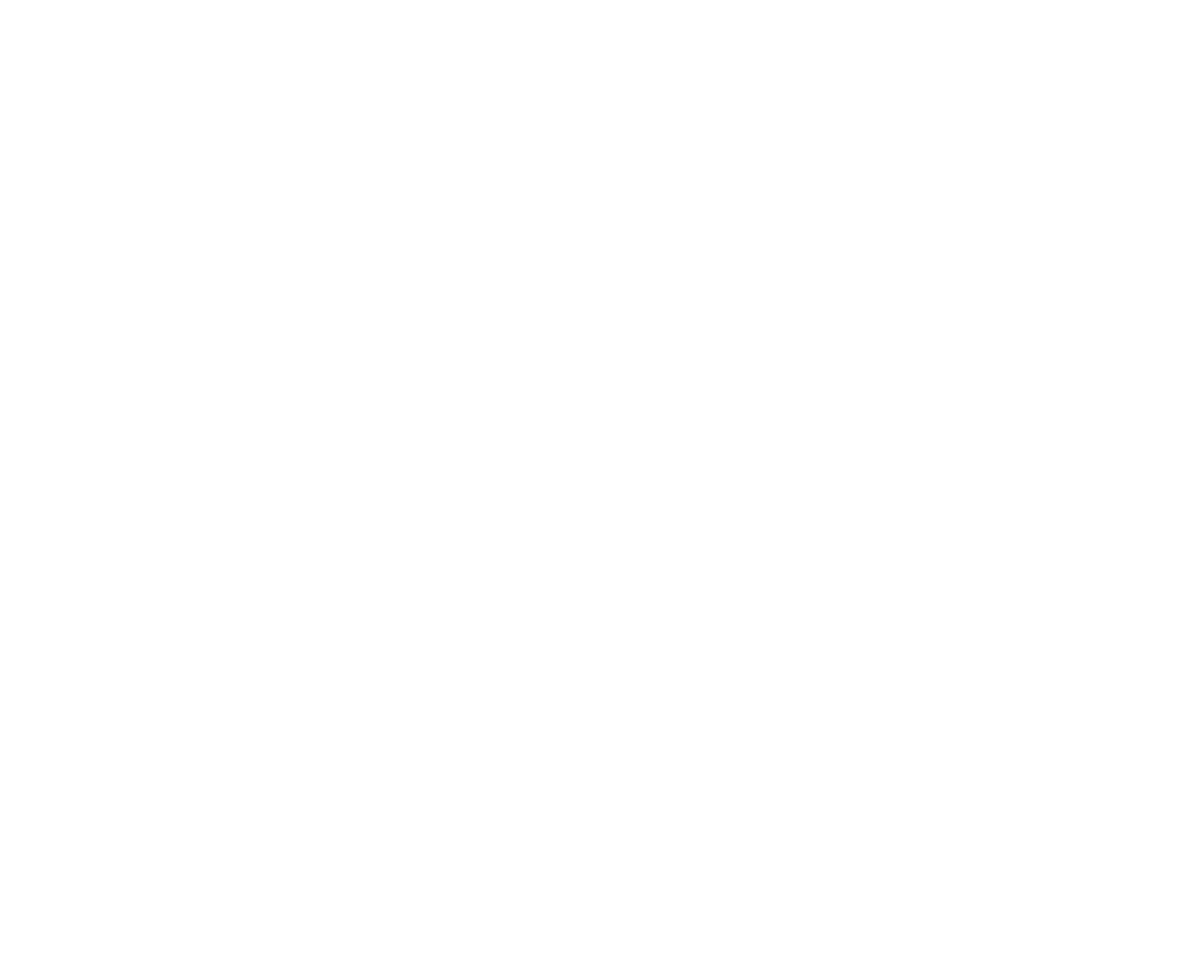
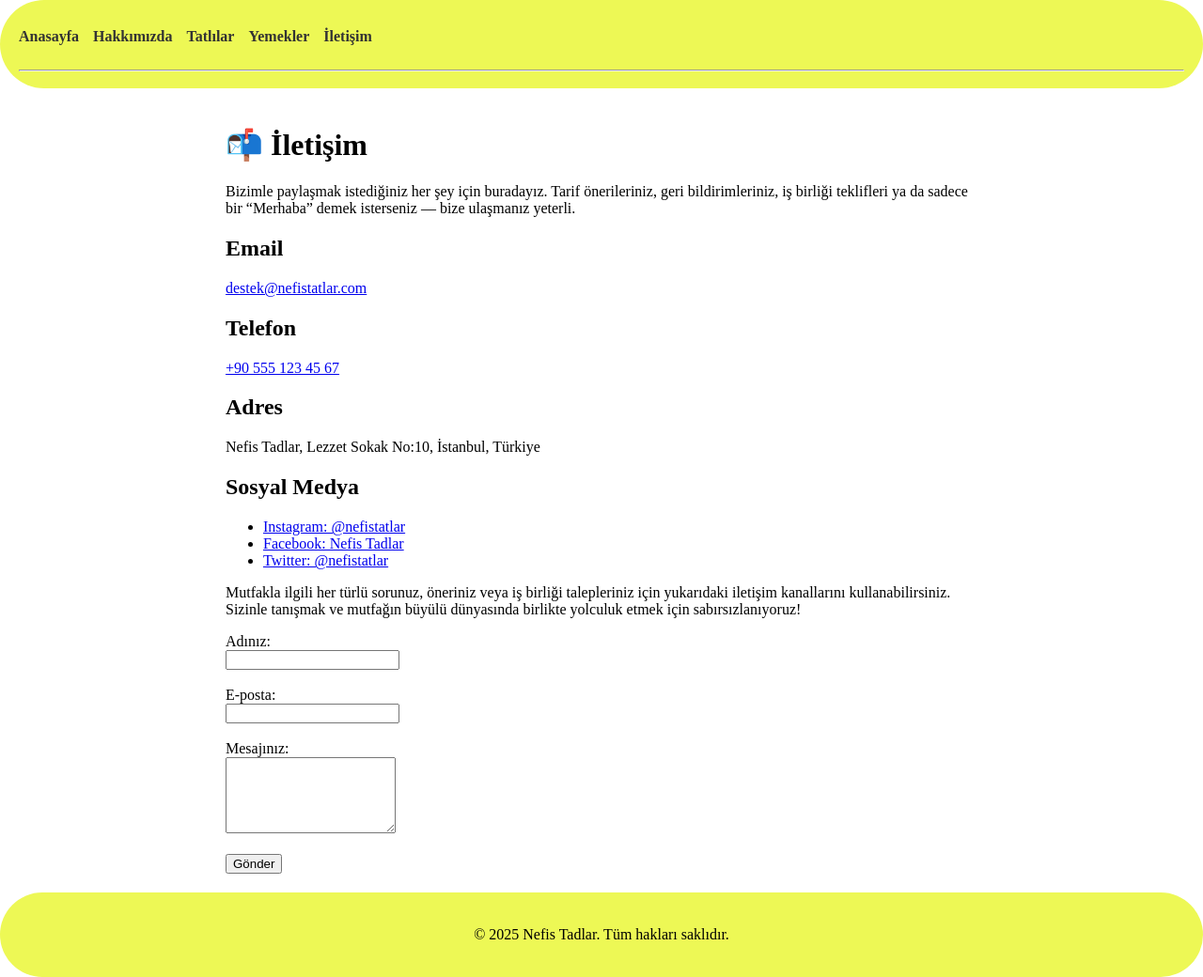
Before and after one commit to kocahalil/kodluyoruz-odev-03, a plain HTML site: page contact.html in a window 1280 px wide. Shown: the whole page at 94% size. Before the commit the page ends 800 px from the top, so only its background shows below. Drawn offline with Linux system fonts and the light colour scheme.

Commit message:
revani about contact sayfaları yapıldı

```diff
--- a/contact.html
+++ b/contact.html
@@ -0,0 +1,148 @@
+<!DOCTYPE html>
+<html lang="en">
+  <head>
+    <meta charset="UTF-8" />
+    <meta name="viewport" content="width=device-width, initial-scale=1.0" />
+    <title>Hakkımızda</title>
+    <style>
+      body {
+        height: 100%;
+        margin: 0;
+        padding: 0%;
+      }
+      .container {
+        display: flex;
+        flex-direction: column;
+        min-height: 100vh;
+      }
+      nav {
+        background-color: #edf855;
+        padding: 10px 20px;
+        size: 36px;
+        border-radius: 200px;
+      }
+
+      nav ul {
+        list-style-type: none;
+        margin: 0;
+        padding: 0;
+        padding-top: 20px;
+        display: flex;
+        gap: 15px;
+      }
+
+      nav ul li {
+        display: inline;
+      }
+
+      nav ul li a {
+        text-decoration: none;
+        color: #333;
+        font-weight: bold;
+      }
+
+      nav ul li a:hover {
+        color: #da2828;
+      }
+      main {
+        flex: 1;
+        padding: 20px;
+        max-width: 800px;
+        margin: auto;
+        min-height: 100vh;
+      }
+    </style>
+  </head>
+  <body>
+    <div class="container">
+      <!-- NAVBAR - START -->
+      <nav>
+        <ul>
+          <li><a href="index.html">Anasayfa</a></li>
+          <li>
+            <a href="about.html">Hakkımızda</a>
+          </li>
+          <li>
+            <a href="tatlı-tarifleri/tatlilar.html">Tatlılar</a>
+          </li>
+          <li>
+            <a href="tatlı-tarifleri/tatlilar.html">Yemekler</a>
+          </li>
+          <li>
+            <a href="contact.html">İletişim</a>
+          </li>
+        </ul>
+        <br />
+        <hr />
+      </nav>
+      <!-- NAVBAR - END -->
+
+      <!-- CONTENT - START -->
+      <main>
+        <h1>📬 İletişim</h1>
+        <p>
+          Bizimle paylaşmak istediğiniz her şey için buradayız. Tarif
+          önerileriniz, geri bildirimleriniz, iş birliği teklifleri ya da sadece
+          bir “Merhaba” demek isterseniz — bize ulaşmanız yeterli.
+        </p>
+        <h2>Email</h2>
+        <a href="meilto:destek@nefistatlar.com">destek@nefistatlar.com</a>
+        <h2>Telefon</h2>
+        <a href="tel:-90 555 123 45 67">+90 555 123 45 67</a>
+        <h2>Adres</h2>
+        <p>Nefis Tadlar, Lezzet Sokak No:10, İstanbul, Türkiye</p>
+        <h2>Sosyal Medya</h2>
+        <ul>
+          <li>
+            <a href="https://www.instagram.com/nefistatlar"
+              >Instagram: @nefistatlar</a
+            >
+          </li>
+          <li>
+            <a href="https://www.facebook.com/nefistatlar"
+              >Facebook: Nefis Tadlar</a
+            >
+          </li>
+          <li>
+            <a href="https://www.twitter.com/nefistatlar"
+              >Twitter: @nefistatlar</a
+            >
+          </li>
+        </ul>
+
+        <p>
+          Mutfakla ilgili her türlü sorunuz, öneriniz veya iş birliği
+          talepleriniz için yukarıdaki iletişim kanallarını kullanabilirsiniz.
+          Sizinle tanışmak ve mutfağın büyülü dünyasında birlikte yolculuk etmek
+          için sabırsızlanıyoruz!
+        </p>
+        <form>
+          <label for="name">Adınız:</label><br />
+          <input type="text" id="name" name="name" required /><br /><br />
+
+          <label for="email">E-posta:</label><br />
+          <input type="email" id="email" name="email" required /><br /><br />
+
+          <label for="message">Mesajınız:</label><br />
+          <textarea id="message" name="message" rows="5" required></textarea
+          ><br /><br />
+
+          <button type="submit">Gönder</button>
+        </form>
+      </main>
+      <!-- CONTENT - END -->
+      <!-- FOOTER - START -->
+      <footer
+        style="
+          text-align: center;
+          padding: 20px;
+          background-color: #edf855;
+          border-radius: 200px;
+        "
+      >
+        <p>&copy; 2025 Nefis Tadlar. Tüm hakları saklıdır.</p>
+      </footer>
+      <!-- FOOTER - END -->
+    </div>
+  </body>
+</html>
```
Also changed, not shown: about.html (+116 -0 lines), tatlı-tarifleri/revani.html (+87 -3 lines), tatlı-tarifleri/tatlilar.html (+5 -5 lines), yemek-tarifleri/alinazikkebap.html (+9 -0 lines), yemek-tarifleri/yemekler.html (+9 -0 lines).
